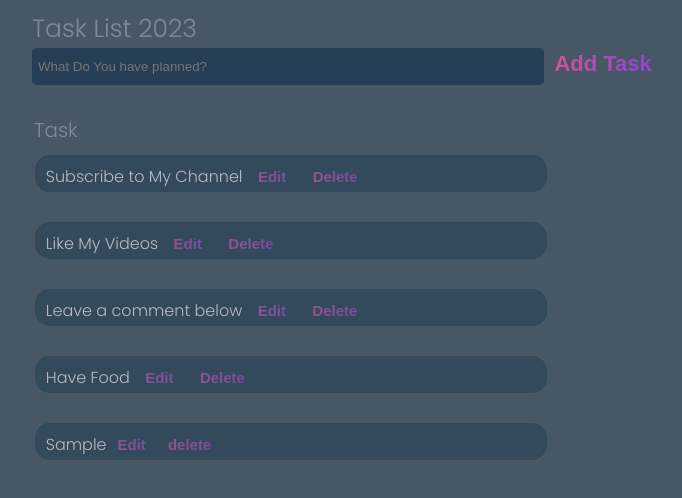
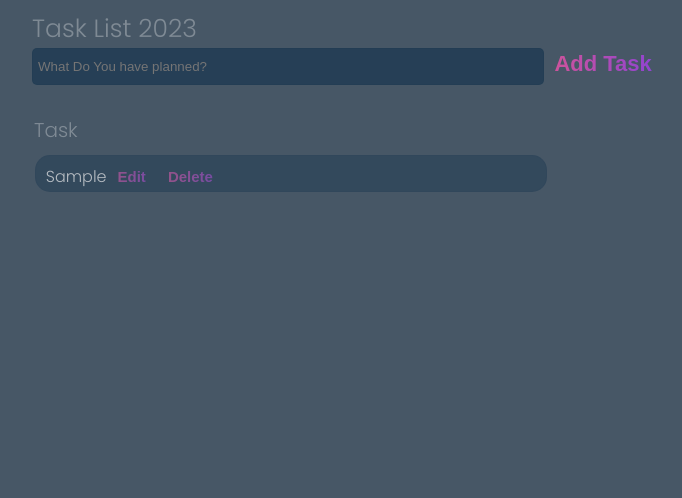
Before and after one commit to priyadwivedi76/todo, a plain HTML site: page index.html in a window 1280 px wide. Both pictures are taken after typing "Sample" into the empty fields and a click on the button "Add Task". Shown: the top 498 px of the page, without its empty margins (234-916 px from the left). Drawn offline with Linux system fonts and the light colour scheme.

Commit message:
Features

```diff
--- a/app.js
+++ b/app.js
@@ -3,9 +3,9 @@ let btn1=document.querySelector(".add");
 let ul=document.querySelector("ul");
 let editbtn=document.querySelector(".edit");
 let delbtn=document.querySelector(".delete");
-let li=document.querySelector("li");
+let li=document.querySelectorAll("li");
 
-
+//function to add task in list
 btn1.addEventListener("click",function(){
     console.log(inp.value);
     let itemlist=document.createElement("li");
@@ -21,6 +21,19 @@ btn1.addEventListener("click",function(){
 
     let delbutton=document.createElement("button");
     delbutton.classList.add("delete");
-    delbutton.innerText="delete";
+    delbutton.innerText="Delete";
     itemlist.appendChild(delbutton);
 });
+
+//function to delete task
+ul.addEventListener("click",function(event){
+    if(event.target.nodeName=="BUTTON"){
+        if(event.target.innerText=="Delete"){
+            let par=event.target.parentElement;
+            par.remove();
+        }
+        else {
+            let par=event.target.parentElement;
+        }
+    };
+})
--- a/index.html
+++ b/index.html
@@ -22,26 +22,7 @@
             <div class="task">
                 <p>Task</p>
                 <ul>
-                    <li class="item">
-                        Subscribe to My Channel
-                        <button class="edit">Edit</button>
-                        <button class="delete">Delete</button>
-                    </li>
-                    <li  class="item">
-                        Like My Videos
-                        <button class="edit">Edit</button>
-                        <button class="delete">Delete</button>
-                    </li>
-                    <li  class="item">
-                        Leave a comment below
-                        <button class="edit">Edit</button>
-                        <button class="delete">Delete</button>
-                    </li>
-                    <li  class="item">
-                        Have Food
-                            <button class="edit">Edit</button>
-                            <button class="delete">Delete</button>
-                    </li>
+
                 </ul>
             </div>
         </main>
```
